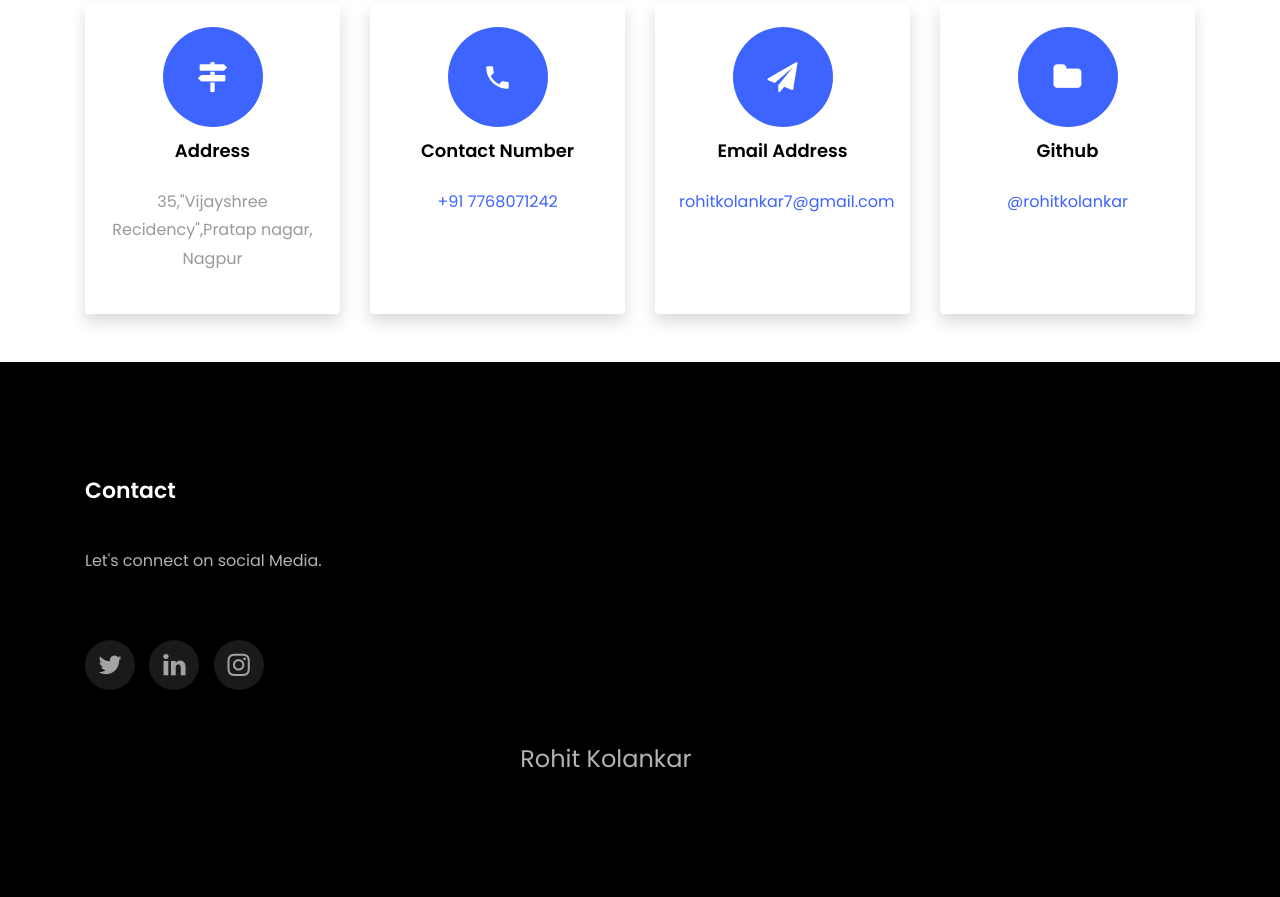
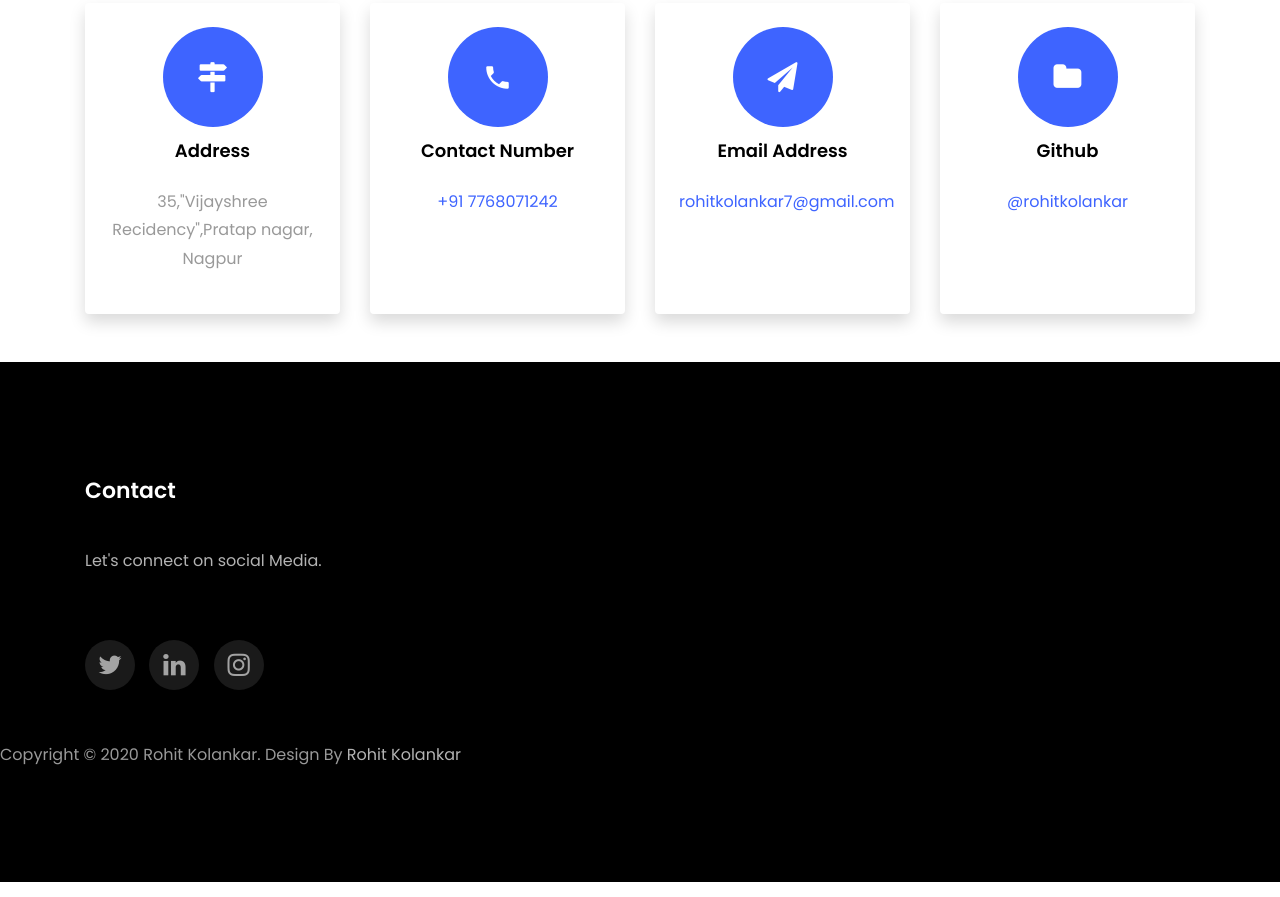
Before and after one commit to rohitkolankar/rohitkolankar.github.io, a plain HTML site: page index.html in a window 1280 px wide. Shown: the part 5500-6397 px from the top of the page. Drawn offline with Linux system fonts and the light colour scheme; files whose address does not match are found by name.

Commit message:
Update index.html

```diff
--- a/index.html
+++ b/index.html
@@ -468,7 +468,7 @@
           </div>
         </div>
 	    <div style="position:center">
-	    	<h4>Copyright © 2020 Rohit Kolankar. Design By <a href="#about-section">Rohit Kolankar</a><h4>
+	    	Copyright © 2020 Rohit Kolankar. Design By <a href="#about-section">Rohit Kolankar</a>
 	    </div>
       </div>
     </footer>
```
